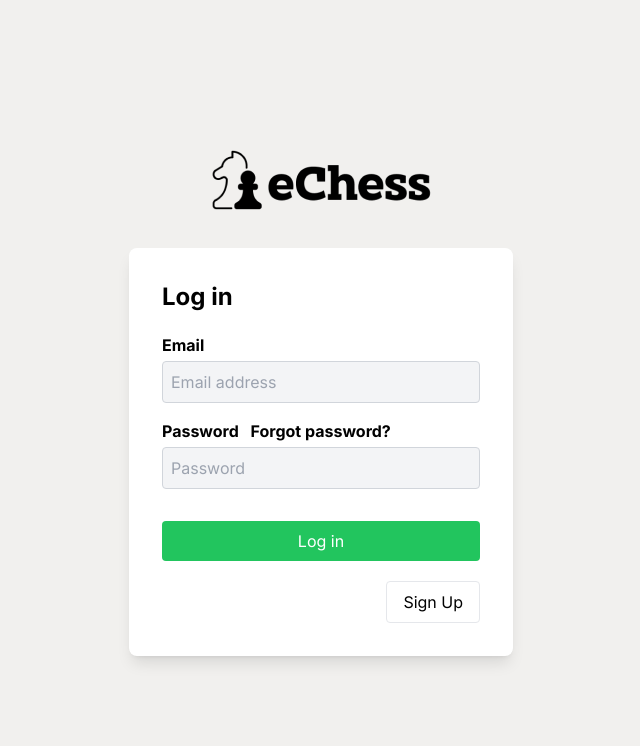
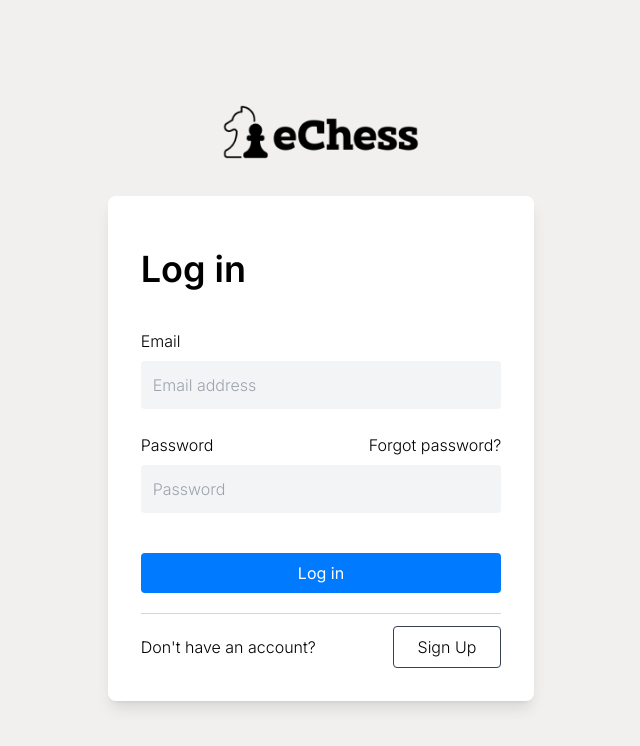
Before and after one commit to SanjanaFernando/eChess, a React (Vite) app: page /login in a window 1280 px wide. Shown: the top 746 px of the page, without its empty margins (319-959 px from the left). Built offline with nearby package versions, Linux system fonts and the light colour scheme; no server answers.

Commit message:
feat: update login page layout and styling

```diff
--- a/src/components/Footer.jsx
+++ b/src/components/Footer.jsx
@@ -1,12 +1,18 @@
-import React from 'react';
-import { Link } from 'react-router-dom';
+import React from "react";
+import { Link } from "react-router-dom";
 const Footer = () => {
   return (
     <footer className="text-center  text-white">
-      <div className='bg-cover bg-center bg-no-repeat min-h-screen text-left flex flex-col justify-center px-20' style={{ backgroundImage: "url('footerbcg.jpeg')" }}>
-        <p className='font-bold text-7xl'>Join the Chess Community Today</p>
-        <p className='my-8 text-xl'>Experience the thrill of online chess tournaments and connect with fellow players.</p>
-        <div className='flex my-8'>
+      <div
+        className="bg-cover bg-center bg-no-repeat min-h-screen text-left flex flex-col justify-center px-20"
+        style={{ backgroundImage: "url('chessboard1.jpg')" }}
+      >
+        <p className="font-bold text-7xl">Join the Chess Community Today</p>
+        <p className="my-8 text-xl">
+          Experience the thrill of online chess tournaments and connect with
+          fellow players.
+        </p>
+        <div className="flex my-8">
           <Link to="/signup">
             <button className="bg-blue text-white border-none py-3 px-10  cursor-pointer rounded text-lg transition duration-300 ease-in-out hover:bg-sky-500 hover:text-white">
               Sign Up
@@ -19,18 +25,28 @@ const Footer = () => {
           </Link>
         </div>
       </div>
-      <div className='mt-24 mb-10'>
+      <div className="mt-24 mb-10">
         <div className="flex items-center justify-center w-full md:w-auto mb-5 md:mb-0 mt-10">
           <img src="/DarkLogo.png" alt="Logo" className="h-14 w-auto" />
         </div>
         <div className="flex justify-center flex-wrap mt-5">
-          <a href="https://www.facebook.com/" ><img src="/facebook.png" alt="Logo" className="h-10 w-auto mr-4" /></a>
-          <a href="https://www.x.com/"><img src="/twitter.png" alt="Logo" className="h-10 w-auto mr-4" /></a>
-          <a href="https://www.instagram.com/"><img src="/instagram.png" alt="Logo" className="h-10 w-auto mr-4" /></a>
-          <a href="https://www.linkedin.com/"><img src="/linkedin.png" alt="Logo" className="h-10 w-auto mr-4" /></a>
+          <a href="https://www.facebook.com/">
+            <img src="/facebook.png" alt="Logo" className="h-10 w-auto mr-4" />
+          </a>
+          <a href="https://www.x.com/">
+            <img src="/twitter.png" alt="Logo" className="h-10 w-auto mr-4" />
+          </a>
+          <a href="https://www.instagram.com/">
+            <img src="/instagram.png" alt="Logo" className="h-10 w-auto mr-4" />
+          </a>
+          <a href="https://www.linkedin.com/">
+            <img src="/linkedin.png" alt="Logo" className="h-10 w-auto mr-4" />
+          </a>
         </div>
         <div class="border-t border-neutral-600 mx-10 mt-16 mb-10 "></div>
-        <p style={{ fontSize: '1rem', color: 'black' }}>© 2025 eChess. All rights reserved.</p>
+        <p style={{ fontSize: "1rem", color: "black" }}>
+          © 2025 eChess. All rights reserved.
+        </p>
       </div>
     </footer>
   );
--- a/src/components/Login.jsx
+++ b/src/components/Login.jsx
@@ -34,17 +34,14 @@ const Login = () => {
     <div className="flex flex-col items-center justify-center min-h-screen bg-[#F1F0EE]">
       {/* Logo Section */}
       <div className="mb-8">
-				<img src="/LogoB.png" alt="Logo" className="h-18 w-auto" />
+        <img src="/LogoB.png" alt="Logo" className="h-16 w-auto" />
       </div>
 
-			<div className="bg-white backdrop-blur-lg p-8 rounded-lg shadow-lg w-full max-w-sm sm:w-4/5 md:w-1/2 lg:w-1/3 border border-white/30 ">
-				<h2 className="mb-5 font-bold text-2xl text-black">Log in</h2>
+      <div className="bg-white backdrop-blur-lg p-8 rounded-lg shadow-lg sm:w-4/5 md:w-2/6 border border-white/30 ">
+        <h2 className="mb-10 mt-5 font-semibold text-4xl text-black">Log in</h2>
         <form onSubmit={handleLogin}>
-					<div className="mb-4 ">
-						<label
-							htmlFor="email"
-							className="block font-bold mb-1 text-black"
-						>
+          <div className="font-light">
+            <label htmlFor="email" className="block mb-1 text-black">
               Email
             </label>
             <input
@@ -54,19 +51,18 @@ const Login = () => {
               onChange={(e) => setEmail(e.target.value)}
               placeholder="Email address"
               required
-							className="w-full p-2 border border-gray-300 rounded bg-gray-100"
+              className="w-full mt-1 p-3 rounded bg-gray-100"
             />
           </div>
-					<div className="mb-4">
-						<label
-							htmlFor="password"
-							className="block font-bold mb-1 text-black"
-						>
+          <div className="font-light mb-6">
+            <div className="flex justify-between mt-6">
+              <label htmlFor="password" className="block mb-1 text-black">
                 Password{" "}
+              </label>
               <a href="#" className="text-blue-900 ml-2">
                 Forgot password?
               </a>
-						</label>
+            </div>
             <input
               type="password"
               id="password"
@@ -74,20 +70,21 @@ const Login = () => {
               onChange={(e) => setPassword(e.target.value)}
               placeholder="Password"
               required
-							className="w-full p-2 border border-gray-300 rounded bg-gray-100"
+              className="w-full mt-1 p-3  rounded bg-gray-100"
             />
           </div>
           <button
             type="submit"
-						className="w-full p-2 bg-green-500 text-white rounded mt-4 hover:bg-blue-700"
+            className="w-full p-2 bg-blue text-white rounded mt-4  hover:bg-sky-500"
           >
             Log in
           </button>
         </form>
-				<div className="flex justify-between items-center mt-5">
-					<span className="text-white">Don't have an account?</span>
+        <div className="border border-t-0 border-gray-300 mt-5"></div>
+        <div className="flex justify-between items-center mt-3 font-light">
+          <span className="text-black">Don't have an account?</span>
           <Link to="/Signup">
-						<button className="border border-blue-500 text-blue-600 py-2 px-4 rounded hover:bg-blue-500 hover:text-white">
+            <button className="border border-gray-700 font-light text-blue-600 py-2 px-6 rounded hover:bg-blue-500  hover:bg-blue hover:text-white hover:border-none">
               Sign Up
             </button>
           </Link>
```
Also changed, not shown: public/chessboard1.jpg (added), 1 other file (tests, documents, lock files or other folders). Lines whose indentation alone changed are shown as unchanged.
